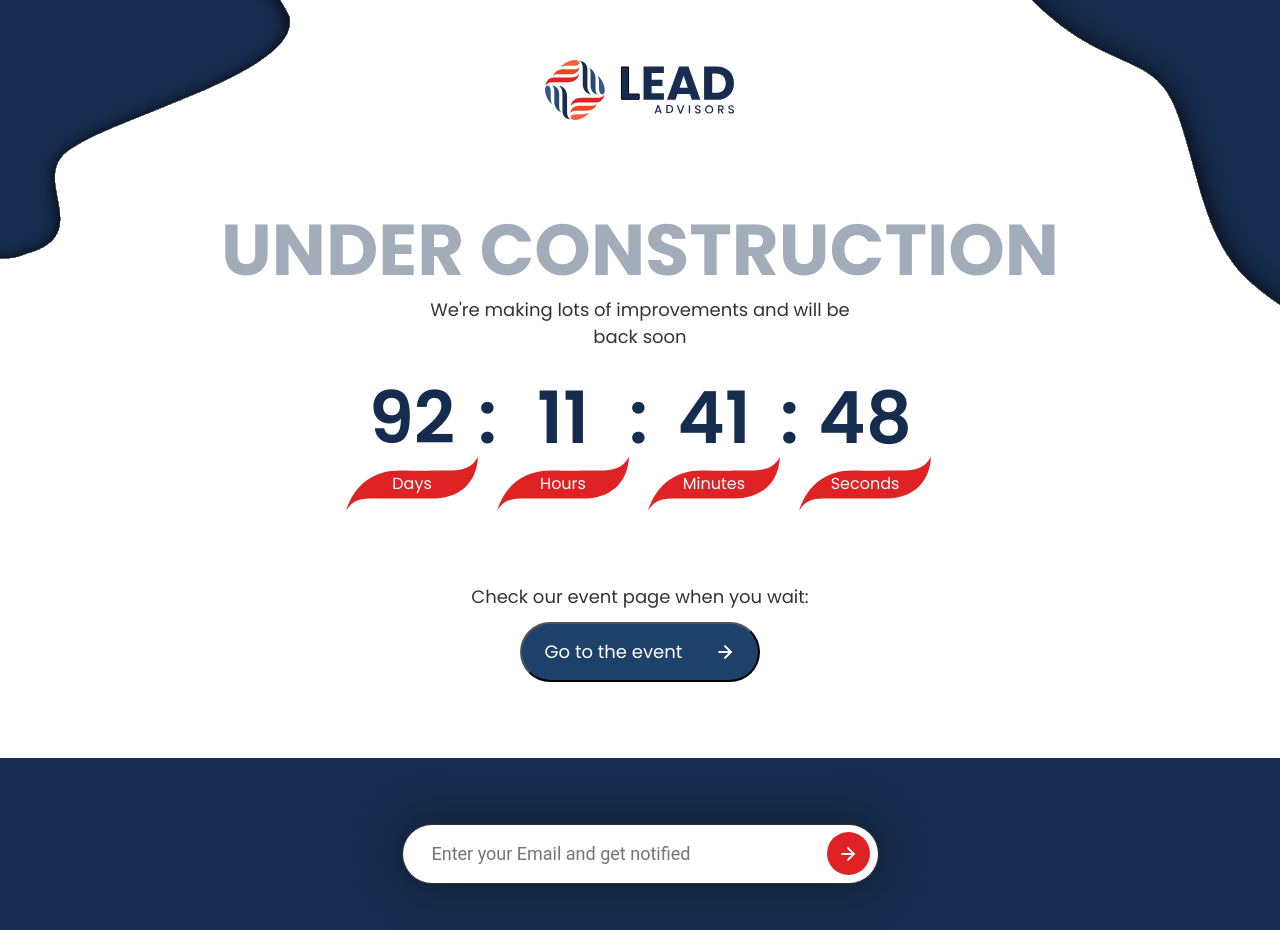
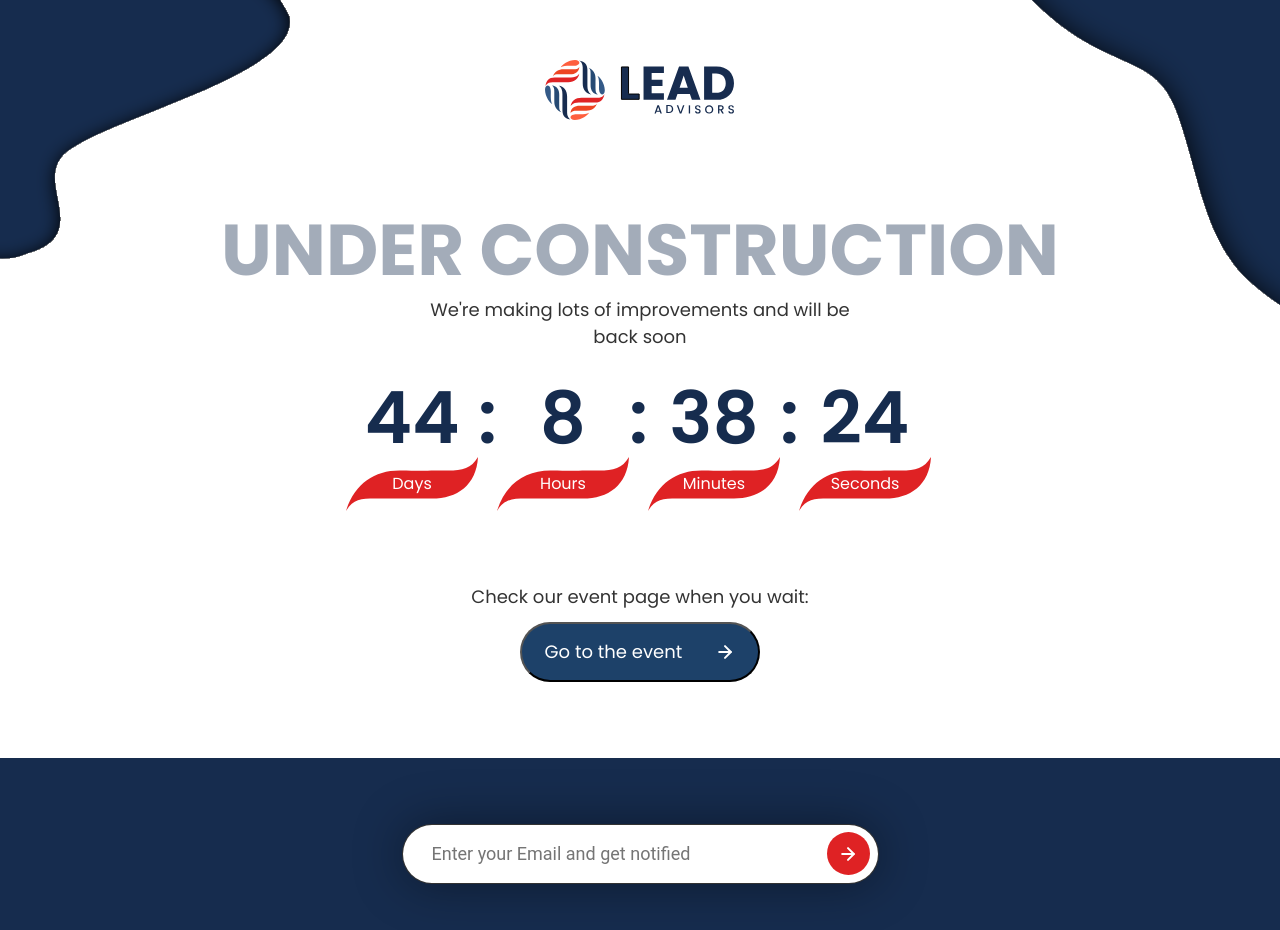
Before and after one commit to AndreiManya/Demo, a React (Create React App) app: page / in a window 1280 px wide. Shown: the top 930 px of the page. Built offline with nearby package versions, Linux system fonts and the light colour scheme.

Commit message:
feat: make timer works

```diff
--- a/src/components/main/timer/timer.js
+++ b/src/components/main/timer/timer.js
@@ -1,4 +1,4 @@
-import React from "react";
+import React, { useState, useEffect } from "react";
 import styled from 'styled-components';
 import leaft from '../img/leaf.svg'
 
@@ -61,16 +61,35 @@ const Leaf = styled.div`
 
  const Timer = () => {
   const isMobile = window.matchMedia("only screen and (max-width: 992px)").matches
+  const [days, setDays] = useState(0);
+  const [hours, setHours] = useState(0);
+  const [minutes, setMinutes] = useState(0);
+  const [seconds, setSeconds] = useState(0);
 
+  const deadline = "July, 24, 2023";
+
+  const getTime = () => {
+    const time = Date.parse(deadline) - Date.now();
+
+    setDays(Math.floor(time / (1000 * 60 * 60 * 24)));
+    setHours(Math.floor((time / (1000 * 60 * 60)) % 24));
+    setMinutes(Math.floor((time / 1000 / 60) % 60));
+    setSeconds(Math.floor((time / 1000) % 60));
+  };
+  useEffect(() => {
+    const interval = setInterval(() => getTime(deadline), 1000);
+
+    return () => clearInterval(interval);
+  }, []);
   return (
     <TimerContainer>
-      <Symbol>92</Symbol>
+      <Symbol>{days}</Symbol>
       <Symbol>:</Symbol>
-      <Symbol>11</Symbol>
+      <Symbol>{hours}</Symbol>
       <Symbol>:</Symbol>
-      <Symbol>41</Symbol>
+      <Symbol>{minutes}</Symbol>
       <Symbol>:</Symbol>
-      <Symbol>48</Symbol>
+      <Symbol>{seconds}</Symbol>
       <Leaf>{isMobile ? 'DD' : 'Days'}</Leaf>
       <Leaf>{isMobile ? 'HH' : 'Hours'}</Leaf>
       <Leaf>{isMobile ? 'MM' : 'Minutes'}</Leaf>
```
